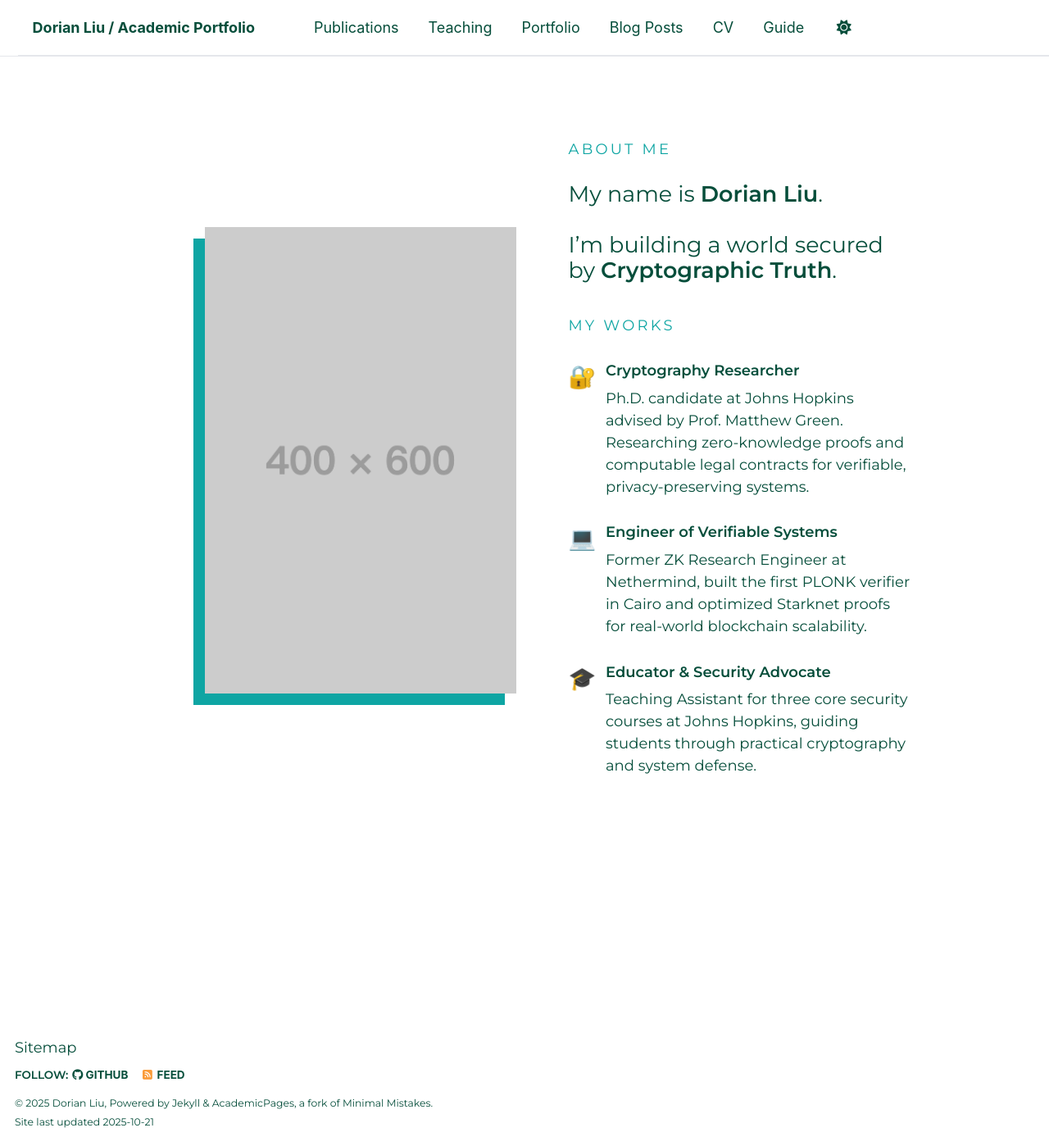
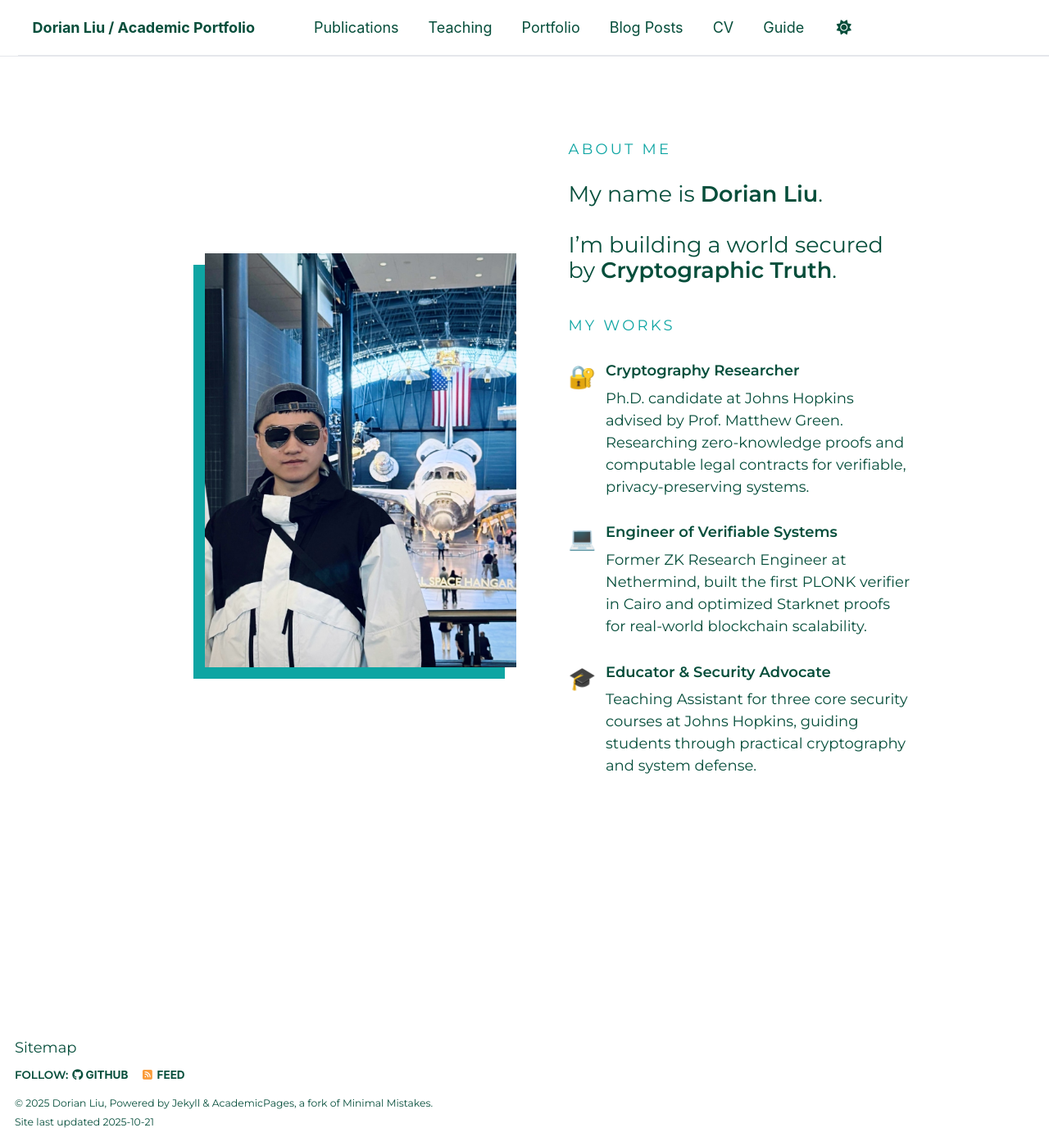
Before and after one commit to twliu-dorian/dorianliu-homepage, a Jekyll site: the page built from _pages/about.md, in a window 1280 px wide and 1398 px high. Shown: the whole window at 82% size. Built offline with Jekyll 4.4.1, drawn with Linux system fonts in a browser that asks for light colours; a script that is not in the unit is left out.

Commit message:
homepage img style

```diff
--- a/_pages/about.md
+++ b/_pages/about.md
@@ -11,7 +11,7 @@ redirect_from:
 <!-- Split Layout: Left Image | Right Content -->
 <section class="g-split">
   <div class="g-split__media">
-    <img src='/images/400x600.png'  alt="Dorian Liu">
+    <img src='/images/IMG_6937.JPG'  alt="Dorian Liu">
 
   </div>
 
```
Also changed, not shown: images/IMG_6937.JPG (added), images/placeholder_400x600.png (renamed from images/400x600.png).
